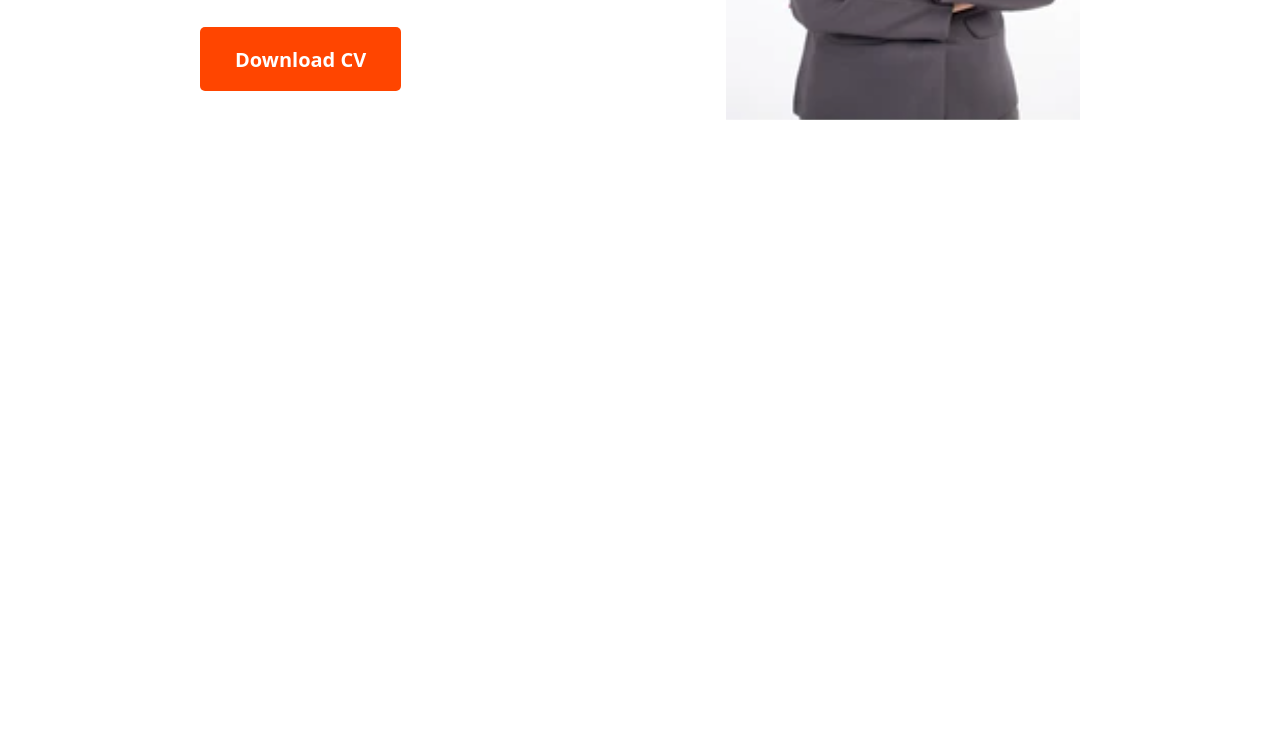
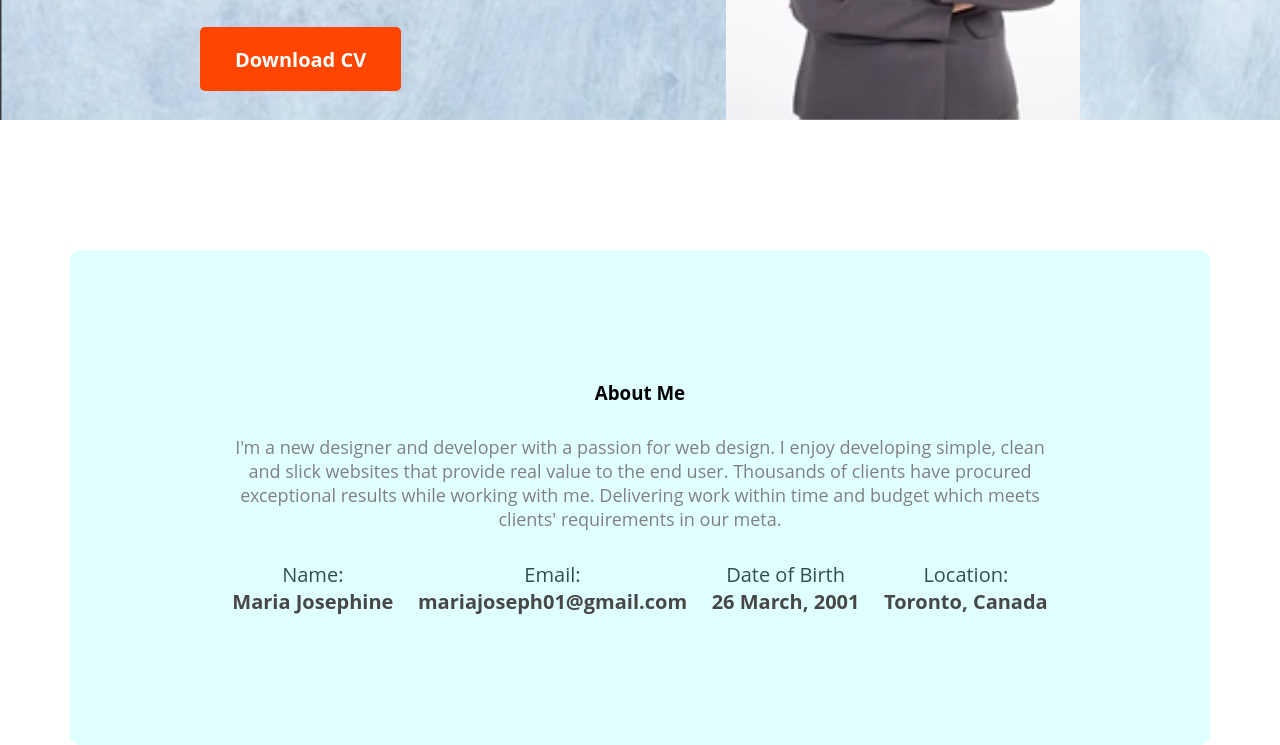
Before and after one commit to Sheikh-Obaidullah/Developer-portfolio, a plain HTML site: page index.html in a window 1280 px wide. Shown: the part 581-1326 px from the top of the page. Before the commit the page ends 800 px from the top, so only its background shows below. Drawn offline with Linux system fonts and the light colour scheme.

Commit message:
added content

```diff
--- a/Styles/portfolio.css
+++ b/Styles/portfolio.css
@@ -51,3 +51,41 @@ nav li{
     font-size: 18px;
     margin-bottom: 30px;
 }
+header{
+    background-color: lightblue;
+    background-image: url('../Images/header-bg.png');
+    background-repeat: no-repeat;
+    background-size: cover;
+}
+main{
+    max-width: 1140px;
+    margin: 0 auto;
+}
+.about{
+    text-align: center;
+    margin-top: 130px;
+    background: lightcyan;
+    border-radius: 10px;
+    padding: 130px 150px;
+}
+.section-title{
+    margin-bottom: 30px;
+}
+.section-description{
+    color: grey;
+    font-size: 18px;
+    margin-bottom: 30px;
+}
+.about-info-container{
+    display: flex;
+    justify-content: space-around;
+}
+.info-title{
+    color: darkslategrey;
+    font-size: 20px;
+}
+.info-description{
+    font-weight: 700;
+    font-size: 20px;
+    color: #474747;
+}
--- a/index.html
+++ b/index.html
@@ -29,7 +29,28 @@
         </div>
     </header>
     <main>
-
+        <section class="about">
+            <h3 class="section-title">About Me</h3>
+            <p class="section-description">I'm a new designer and developer with a passion for web design. I enjoy developing simple, clean and slick websites that provide real value to the end user. Thousands of clients have procured exceptional results while working with me. Delivering work within time and budget which meets clients' requirements in our meta.</p>
+            <div class="about-info-container">
+                <div class="about-info">
+                    <p class="info-title">Name:</p>
+                    <p class="info-description">Maria Josephine</p>
+                </div>
+                <div class="about-info">
+                    <p class="info-title">Email:</p>
+                    <p class="info-description">mariajoseph01@gmail.com</p>
+                </div>
+                <div class="about-info">
+                    <p  class="info-title">Date of Birth</p>
+                    <p class="info-description">26 March, 2001</p>
+                </div>
+                <div class="about-info">
+                    <p class="info-title">Location:</p>
+                    <p class="info-description">Toronto, Canada</p>
+                </div>
+            </div>
+        </section>
     </main>
     <footer>
 
```
Also changed, not shown: Images/header-bg.png (added).
